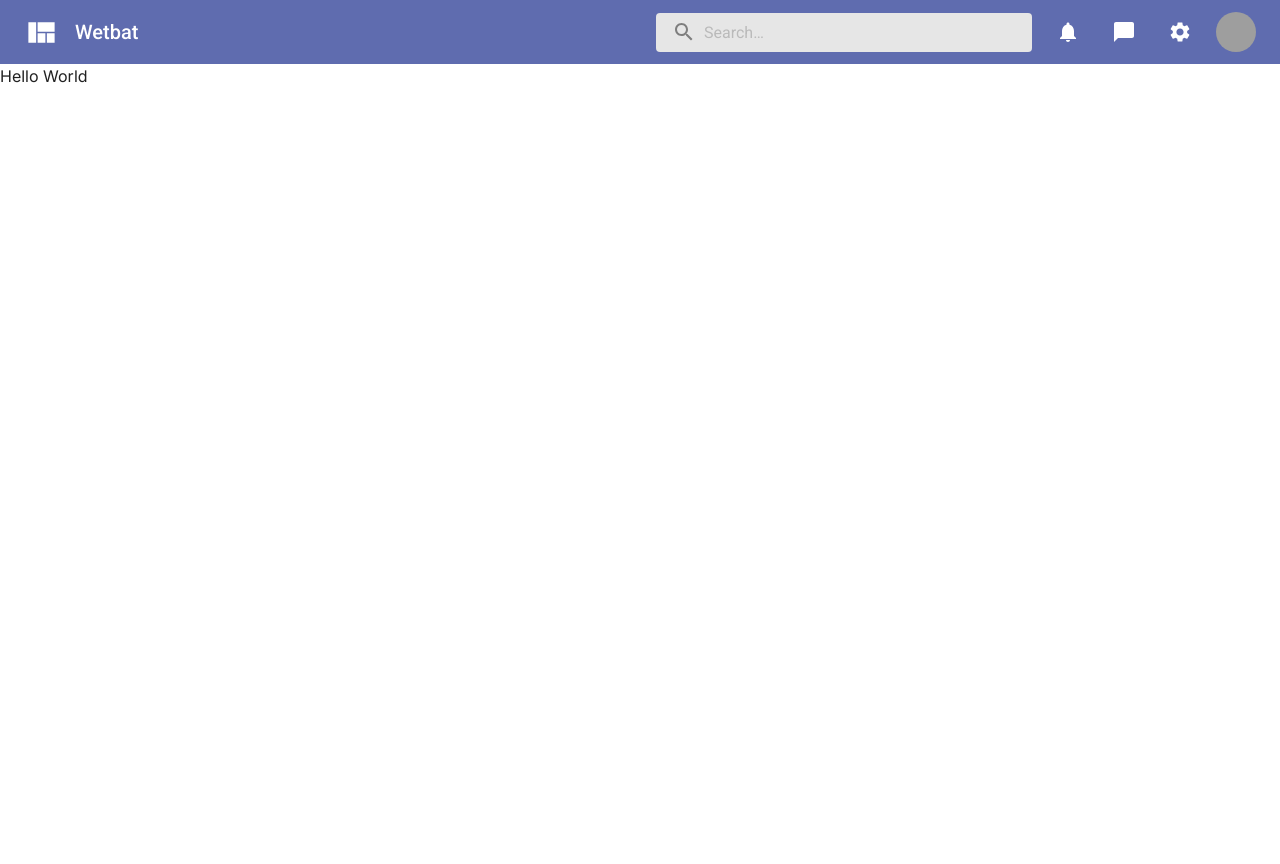
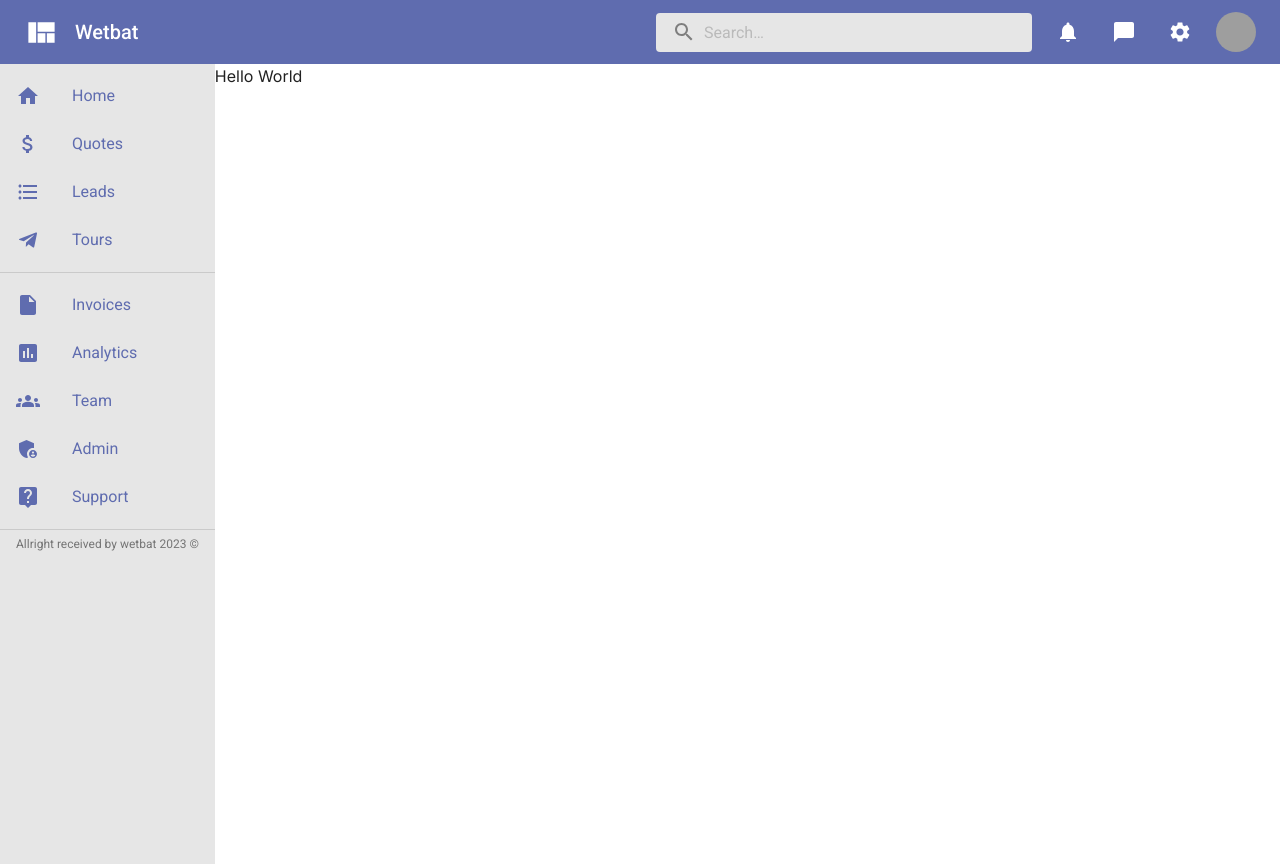
Before and after one commit to anti-duhring/wetbat, a Next.js app in the folder app/: page / in a window 1280 px wide. Before the commit the page ends 800 px from the top, so only its background shows below. Built offline with nearby package versions, Linux system fonts and the light colour scheme; grey boxes are pictures that could not be loaded.

Commit message:
feat: Created sidebar component

```diff
--- a/app/src/app/features/AppBar/components/AvatarWithMenu.tsx
+++ b/app/src/app/features/AppBar/components/AvatarWithMenu.tsx
@@ -1,6 +1,5 @@
 import {
   Box,
-  Tooltip,
   IconButton,
   Avatar,
   Menu,
@@ -24,14 +23,13 @@ const AvatarWithMenu = () => {
 
   return (
     <Box sx={{ flexGrow: 0 }}>
-      <Tooltip title="Open profile">
       <IconButton onClick={handleOpenUserMenu} sx={{ p: 0 }}>
         <Avatar
           alt="Remy Sharp"
           src="https://mui.com/static/images/avatar/2.jpg"
         />
       </IconButton>
-      </Tooltip>
+
       <Menu
         sx={{ mt: '45px' }}
         id="menu-appbar"
--- a/app/src/app/features/AppBar/components/Navbar.tsx
+++ b/app/src/app/features/AppBar/components/Navbar.tsx
@@ -1,6 +1,6 @@
 'use client'
 
-import { AppBar, Toolbar, Typography, IconButton } from '@mui/material'
+import { AppBar, Toolbar, Typography } from '@mui/material'
 import ViewQuiltIcon from '@mui/icons-material/ViewQuilt'
 import Search from './Search'
 import AvatarWithMenu from './AvatarWithMenu'
@@ -12,7 +12,7 @@ import NavbarIconButton from './NavbarIconButton'
 const Navbar = () => {
   const navbarIconsButton = [NotificationsIcon, ChatBubbleIcon, SettingsIcon]
   return (
-    <AppBar position="static" sx={{ boxShadow: 'none', userSelect: 'none' }}>
+    <AppBar position="fixed" sx={{ boxShadow: 'none', userSelect: 'none' }}>
       <Toolbar sx={{ columnGap: '1rem' }}>
         <ViewQuiltIcon fontSize="large" />
         <Typography variant="h6" component="div" sx={{ flexGrow: 1 }}>
--- /dev/null
+++ b/app/src/app/features/AppBar/components/Sidebar.tsx
@@ -0,0 +1,93 @@
+import { styled, List, Divider, Typography } from '@mui/material'
+import SidebarItem from './SidebarItem'
+import HomeIcon from '@mui/icons-material/Home'
+import AttachMoneyIcon from '@mui/icons-material/AttachMoney'
+import FormatListBulletedIcon from '@mui/icons-material/FormatListBulleted'
+import TelegramIcon from '@mui/icons-material/Telegram'
+import InsertDriveFileIcon from '@mui/icons-material/InsertDriveFile'
+import AssessmentIcon from '@mui/icons-material/Assessment'
+import GroupsIcon from '@mui/icons-material/Groups'
+import AdminPanelSettingsIcon from '@mui/icons-material/AdminPanelSettings'
+import LiveHelpIcon from '@mui/icons-material/LiveHelp'
+import theme from '@/app/core/theme'
+
+const SidebarContainer = styled('div')(({ theme }) => ({
+  backgroundColor: theme.palette.neutral.main,
+  height: '100%',
+}))
+
+const Sidebar = () => {
+  const generalSidebarItems = [
+    {
+      Icon: <HomeIcon />,
+      title: 'Home',
+      link: '/',
+    },
+    {
+      Icon: <AttachMoneyIcon />,
+      title: 'Quotes',
+      link: '/',
+    },
+    {
+      Icon: <FormatListBulletedIcon />,
+      title: 'Leads',
+      link: '/',
+    },
+    {
+      Icon: <TelegramIcon />,
+      title: 'Tours',
+      link: '/',
+    },
+  ]
+  const employeeSidebarItems = [
+    {
+      Icon: <InsertDriveFileIcon />,
+      title: 'Invoices',
+      link: '/',
+    },
+    {
+      Icon: <AssessmentIcon />,
+      title: 'Analytics',
+      link: '/',
+    },
+    {
+      Icon: <GroupsIcon />,
+      title: 'Team',
+      link: '/',
+    },
+    {
+      Icon: <AdminPanelSettingsIcon />,
+      title: 'Admin',
+      link: '/',
+    },
+    {
+      Icon: <LiveHelpIcon />,
+      title: 'Support',
+      link: '/',
+    },
+  ]
+  return (
+    <SidebarContainer>
+      <List>
+        {generalSidebarItems.map((props) => (
+          <SidebarItem key={props.title} {...props} />
+        ))}
+      </List>
+      <Divider />
+      <List>
+        {employeeSidebarItems.map((props) => (
+          <SidebarItem key={props.title} {...props} />
+        ))}
+      </List>
+      <Divider />
+      <Typography
+        variant="caption"
+        sx={{ p: 2, color: theme.palette.grey[600] }}
+      >
+        Allright received by wetbat 2023 ©
+      </Typography>
+    </SidebarContainer>
+  )
+}
+
+export default Sidebar
--- /dev/null
+++ b/app/src/app/features/AppBar/components/SidebarItem.tsx
@@ -0,0 +1,31 @@
+import theme from '@/app/core/theme'
+import {
+  ListItem,
+  ListItemButton,
+  ListItemIcon,
+  ListItemText,
+} from '@mui/material'
+
+type Props = {
+  Icon: JSX.Element
+  title: string
+  link: string
+}
+
+const SidebarItem = ({ Icon, title, link }: Props) => {
+  return (
+    <ListItem disablePadding>
+      <ListItemButton>
+        <ListItemIcon sx={{ color: theme.palette.primary.main }}>
+          {Icon}
+        </ListItemIcon>
+        <ListItemText
+          primary={title}
+          sx={{ color: theme.palette.primary.main }}
+        />
+      </ListItemButton>
+    </ListItem>
+  )
+}
+
+export default SidebarItem
--- a/app/src/app/layout.tsx
+++ b/app/src/app/layout.tsx
@@ -8,8 +8,19 @@ import { Inter } from 'next/font/google'
 import Navbar from './features/AppBar/components/Navbar'
 import theme from './core/theme'
 import { ReactNode } from 'react'
+import Sidebar from './features/AppBar/components/Sidebar'
+import { Box, styled } from '@mui/material'
 
 const inter = Inter({ subsets: ['latin'] })
+
+const DrawerHeader = styled('div')(({ theme }) => ({
+  display: 'flex',
+  alignItems: 'center',
+  justifyContent: 'flex-end',
+  padding: theme.spacing(0, 1),
+  // necessary for content to be below app bar
+  ...theme.mixins.toolbar,
+}))
 
 export default function RootLayout({ children }: { children: ReactNode }) {
   return (
@@ -17,8 +28,22 @@ export default function RootLayout({ children }: { children: ReactNode }) {
       <ThemeProvider theme={theme}>
         <CssBaseline />
         <body className={inter.className}>
-          <Navbar />
-          {children}
+          <Box
+            sx={{
+              display: 'flex',
+              height: '100vh',
+            }}
+          >
+            <Navbar />
+            <Box component="main">
+              <DrawerHeader />
+              <Sidebar />
+            </Box>
+            <Box component="main">
+              <DrawerHeader />
+              {children}
+            </Box>
+          </Box>
         </body>
       </ThemeProvider>
     </html>
```
Lines whose indentation alone changed are shown as unchanged.
